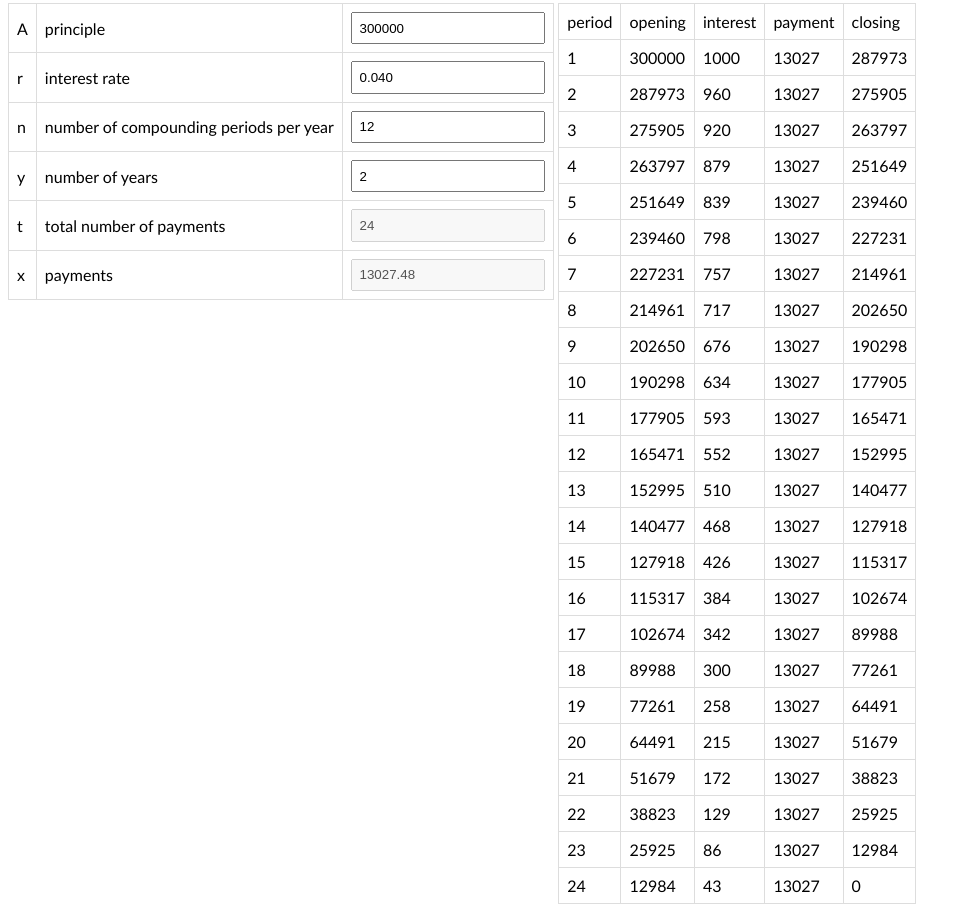
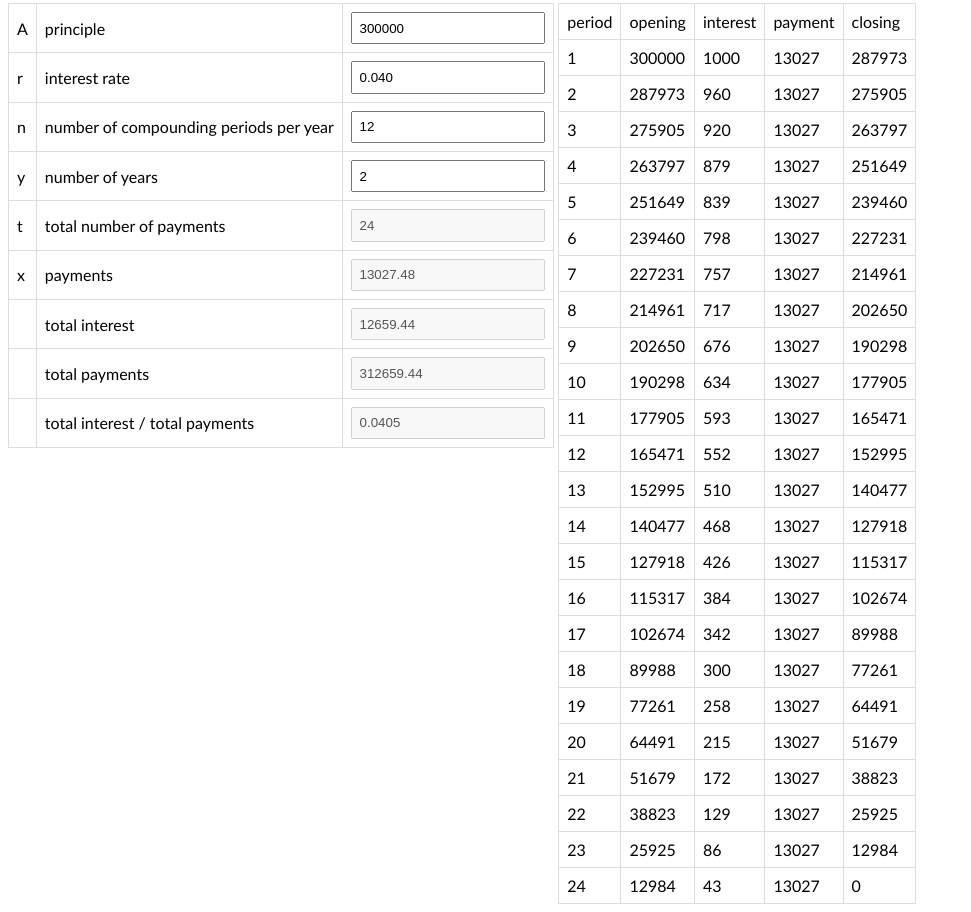
Before and after one commit to dactyrafficle/mortgage, a plain HTML site: page index.html in a window 1280 px wide. Shown: the part 1227-2139 px from the top of the page, without its empty margins (0-971 px from the left). Drawn offline with Linux system fonts and the light colour scheme.

Commit message:
Add files via upload

```diff
--- a/index.html
+++ b/index.html
@@ -89,6 +89,10 @@
      <tr><td> y </td><td> number of years </td><td> <input class='myinputs' id='myinput_y' type='number' step='1' value='2' /> </td></tr>
      <tr><td> t </td><td> total number of payments </td><td> <input class='myinputs' id='myoutput_t' type='number' disabled /> </td></tr>
      <tr><td> x </td><td> payments </td><td> <input class='myinputs' id='myoutput_pmt' type='number' disabled /> </td></tr>
+     <tr><td>  </td><td> total interest </td><td> <input class='myinputs' id='myoutput_total_interest' type='number' disabled /> </td></tr>
+     <tr><td>  </td><td> total payments </td><td> <input class='myinputs' id='myoutput_total_payments' type='number' disabled /> </td></tr>
+     <tr><td>  </td><td> total interest / total payments </td><td> <input class='myinputs' id='myoutput_total_interest_over_total_payments' type='number' disabled /> </td></tr>
+
     </table>
   </div>
 
--- a/setup.js
+++ b/setup.js
@@ -10,6 +10,9 @@
   // BASIC OUTPUTS
   let myoutput_t;
   let myoutput_pmt;
+  let myoutput_total_interest;
+  let myoutput_total_payments;
+  let myoutput_total_interest_over_total_payments;
 
   let values, table_data, table;
 
@@ -24,10 +27,18 @@
     // BASIC OUTPUTS
     myoutput_t = document.getElementById('myoutput_t');
     myoutput_pmt = document.getElementById('myoutput_pmt');
+    myoutput_total_interest = document.getElementById('myoutput_total_interest');
+    myoutput_total_payments = document.getElementById('myoutput_total_payments');
+    myoutput_total_interest_over_total_payments = document.getElementById('myoutput_total_interest_over_total_payments');
 
     values = UPDATE_VALUES();
     table_data = UPDATE_TABLE_DATA(values);
-    table = UPDATE_TABLE(table_data);
+    table = UPDATE_TABLE(table_data.arr);
+
+    // UPDATE TOTAL INTEREST PAID
+    myoutput_total_interest.value = table_data.total_interest.toFixed(2);
+    myoutput_total_payments.value = table_data.total_payments.toFixed(2);
+    myoutput_total_interest_over_total_payments.value = table_data.total_interest_over_total_payments.toFixed(4);
 
     output_table_container.innerHTML = '';
     output_table_container.appendChild(table);
@@ -41,7 +52,12 @@
 
         values = UPDATE_VALUES();
         table_data = UPDATE_TABLE_DATA(values);
-        table = UPDATE_TABLE(table_data);
+        table = UPDATE_TABLE(table_data.arr);
+
+        // UPDATE TOTAL INTEREST PAID
+        myoutput_total_interest.value = table_data.total_interest.toFixed(2);
+        myoutput_total_payments.value = table_data.total_payments.toFixed(2);
+        myoutput_total_interest_over_total_payments.value = table_data.total_interest_over_total_payments.toFixed(4);
 
         output_table_container.innerHTML = '';
         output_table_container.appendChild(table);
@@ -101,6 +117,12 @@
 
   function UPDATE_TABLE_DATA(values) {
 
+    let obj = {
+      'total_interest':0,
+      'total_payments':0,
+      'total_interest_over_total_payments':0,
+      'arr':[]
+    };
     let arr = [];
 
     let opening = values.A;
@@ -108,12 +130,13 @@
     let payment = values.x;
     let closing;
 
+
     for (let t = 0; t < values.t; t++) {
 
       interest = opening * values.r / values.n;
       closing = opening + interest - payment;
 
-      arr.push({
+      obj.arr.push({
         't':t,
         'opening': opening,
         'interest': interest,
@@ -123,9 +146,14 @@
 
       opening = closing;
 
+      obj.total_interest += interest;
+      obj.total_payments += payment;
+
     }
 
-    return arr;
+    obj.total_interest_over_total_payments = obj.total_interest / obj.total_payments;
+
+    return obj;
   };
 
   function UPDATE_TABLE(table_data) {
```
